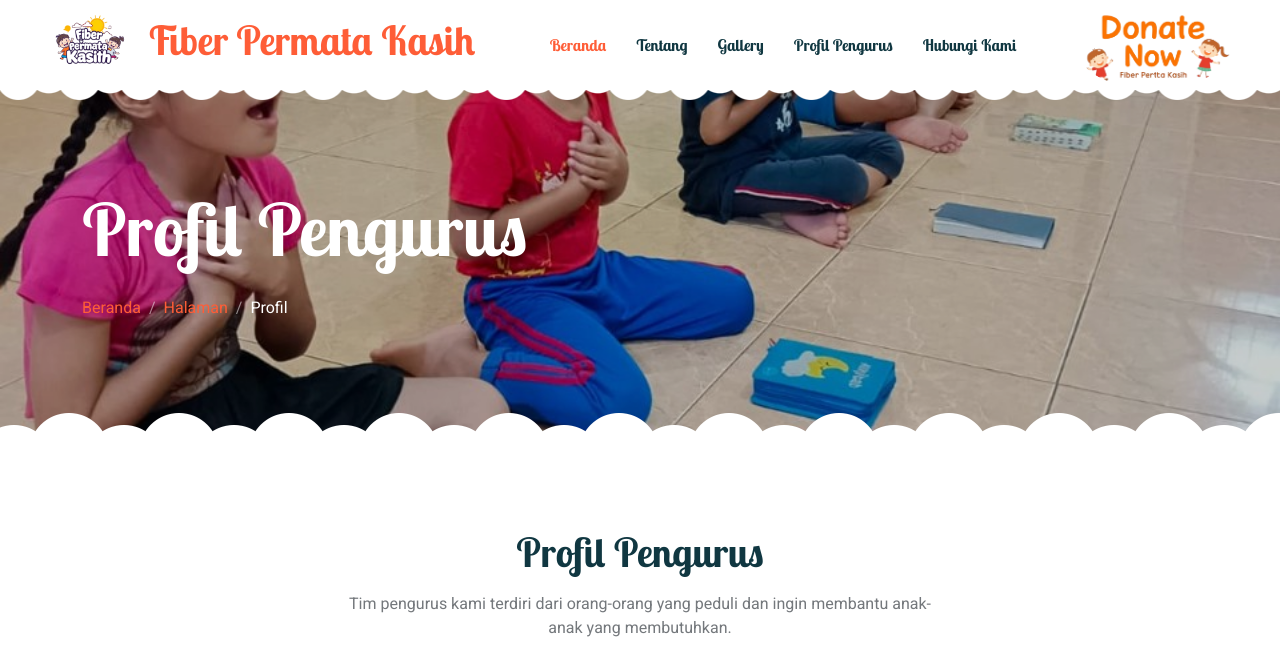
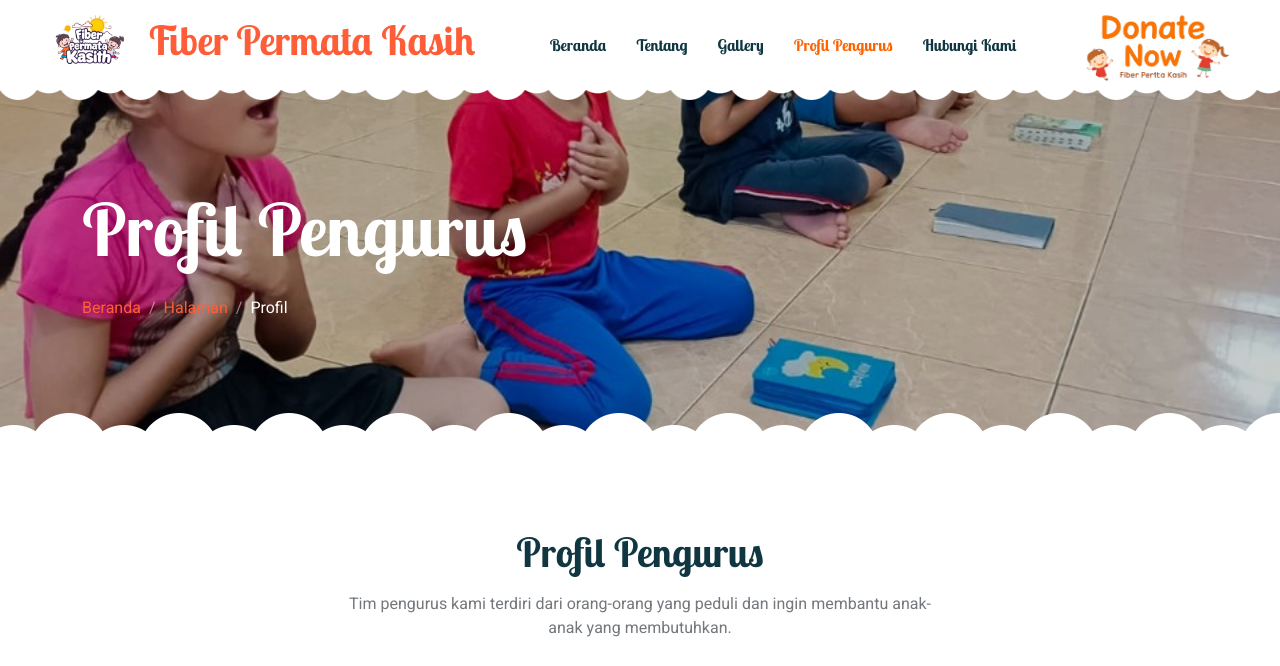
Before and after one commit to sidorsz/pantiasuhanfiberpermatakasih, a plain HTML site: page team.html in a window 1280 px wide. Shown: the top 666 px of the page. Drawn offline with nearby package versions, Linux system fonts and the light colour scheme.

Commit message:
Update team.html

```diff
--- a/team.html
+++ b/team.html
@@ -125,17 +125,45 @@
                     Fiber Permata Kasih
                 </h1>
             </a>
+
             <button type="button" class="navbar-toggler" data-bs-toggle="collapse" data-bs-target="#navbarCollapse">
                 <span class="navbar-toggler-icon"></span>
             </button>
             <div class="collapse navbar-collapse" id="navbarCollapse">
                 <div class="navbar-nav mx-auto">
-                    <a href="index.html" class="nav-item nav-link active">Beranda</a>
+                    <a href="index.html" class="nav-item nav-link">Beranda</a>
                     <a href="about.html" class="nav-item nav-link">Tentang</a>
                     <a href="classes.html" class="nav-item nav-link">Gallery</a>
                     <a href="team.html" class="nav-item nav-link">Profil Pengurus</a>
                     <a href="contact.html" class="nav-item nav-link">Hubungi Kami</a>
                 </div>
+            </div>
+
+            <!-- CSS untuk Warna Aktif -->
+            <style>
+                .navbar-nav .nav-link {
+                    color: #000;
+                    transition: color 0.3s ease;
+                }
+
+                .navbar-nav .nav-link.active,
+                .navbar-nav .nav-link:focus,
+                .navbar-nav .nav-link:hover {
+                    color: rgb(255, 99, 1) !important;
+                }
+            </style>
+
+            <!-- JavaScript untuk Menandai Navbar Aktif -->
+            <script>
+                const navLinks = document.querySelectorAll('.navbar-nav .nav-link');
+
+                navLinks.forEach(link => {
+                    if (link.href === window.location.href) {
+                        link.classList.add('active');
+                    }
+                });
+            </script>
+
                 <!-- Tombol DONASI -->
                 <a href="donasi.html" class="btn-donasi-premium">
                     <img src="img/donasi2.png" alt="Donasi Button" class="donasi-image">
```
